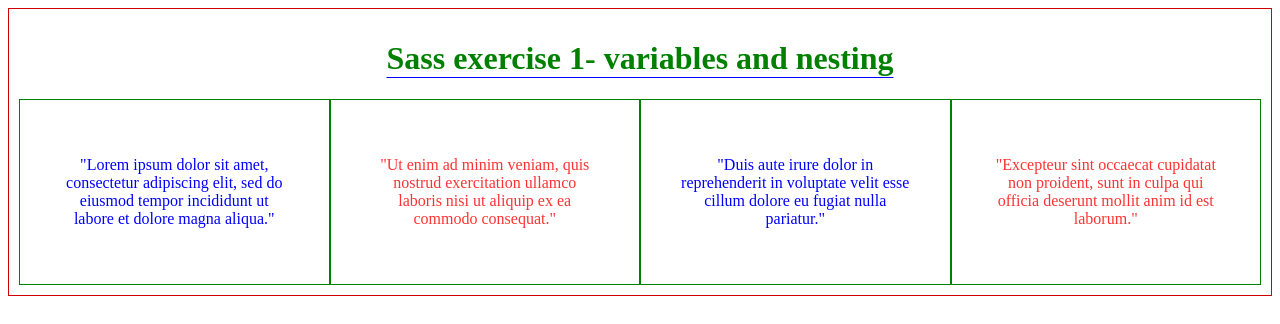
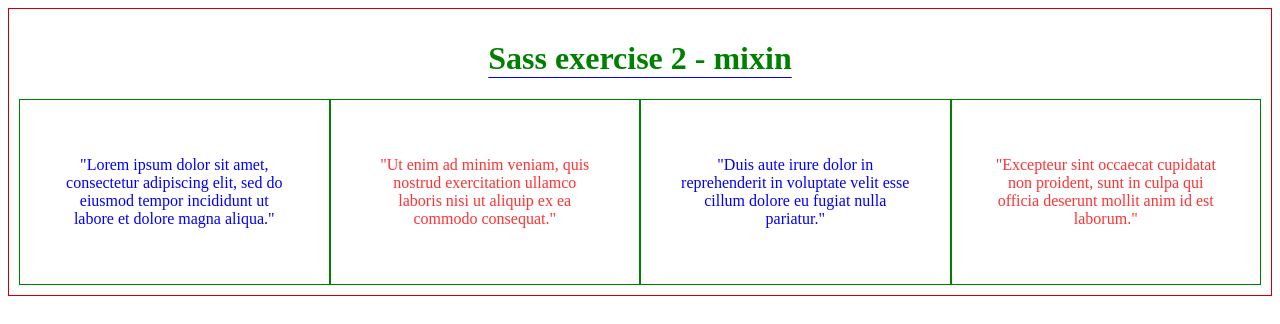
Before and after one commit to Gilxhon001/Sass-Exercise1--Variables-Nesting, a plain HTML site: page index.html in a window 1280 px wide. Drawn offline with Linux system fonts and the light colour scheme.

Commit message:
Update Tittle

```diff
--- a/index.html
+++ b/index.html
@@ -6,7 +6,7 @@
     </head>
     <body>
         <div class="exercise">
-            <h1 class="exercise-title">Sass exercise 1- variables and nesting</h1>
+            <h1 class="exercise-title">Sass exercise 2 - mixin</h1>
             <section class="exercise-contents">
                 <article class="exercise-contents_text">
                     <p>"Lorem ipsum dolor sit amet, consectetur adipiscing elit, sed do eiusmod tempor incididunt ut labore et dolore magna aliqua."</p>
```
